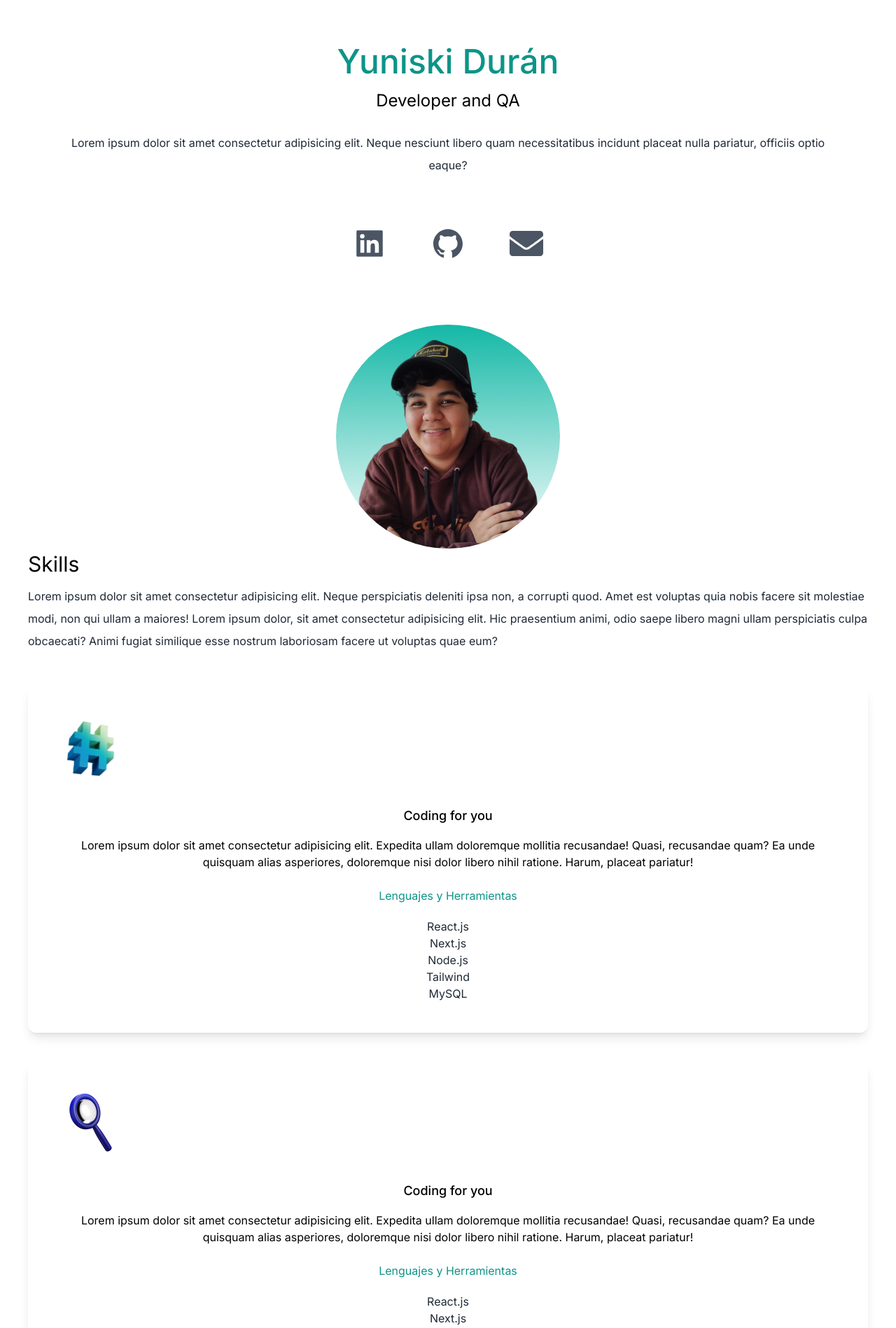
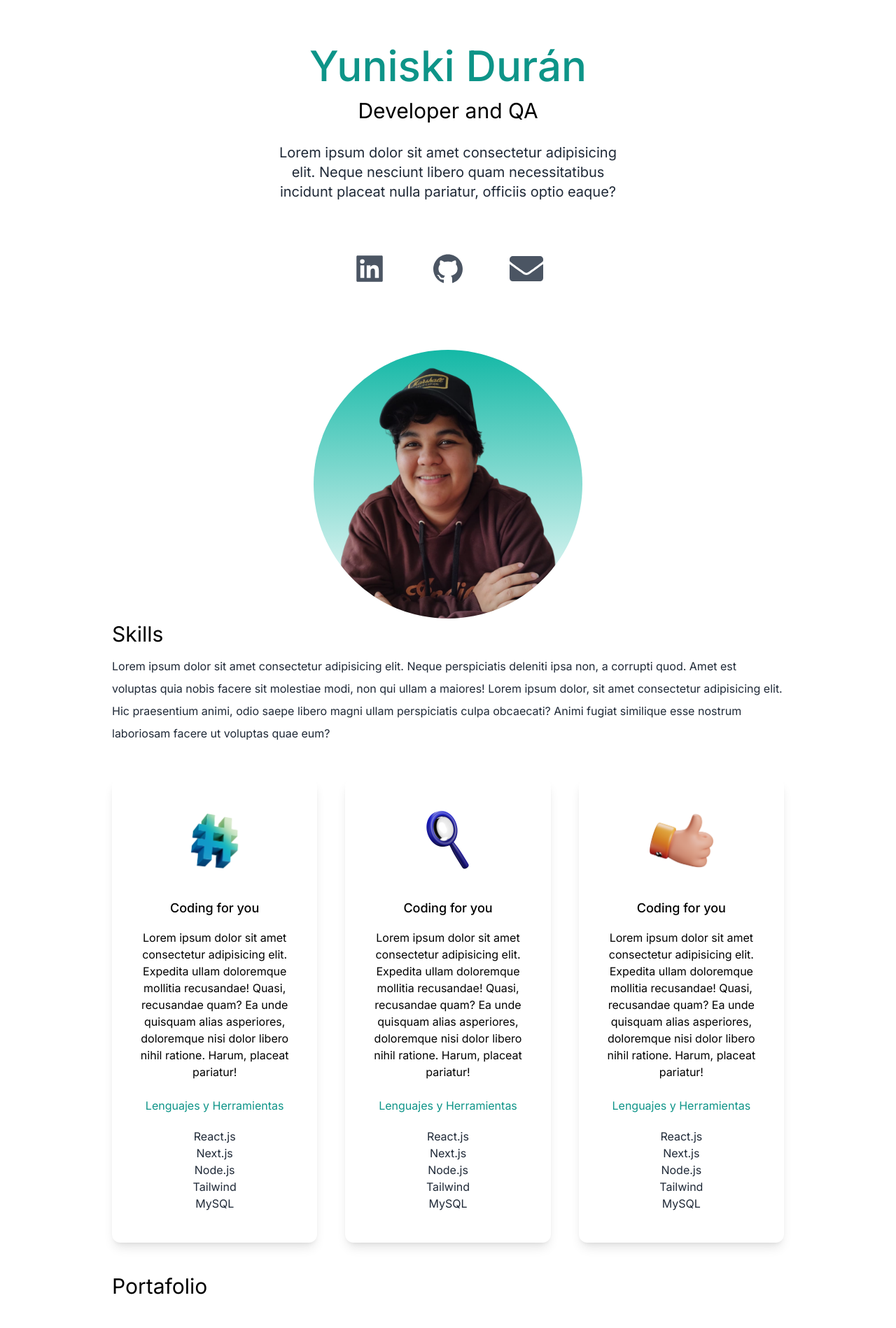
Before and after one commit to Yuniski/portfolio-web-bear, a Next.js app: page / in a window 1280 px wide. Shown: the part 140-2038 px from the top of the page at 70% size. Built offline with nearby package versions, Linux system fonts and the light colour scheme.

Commit message:
structure and css styles

```diff
--- a/src/app/page.js
+++ b/src/app/page.js
@@ -6,10 +6,16 @@ import deved from "../../public/foto-bg.png";
 import code from "../../public/code.png";
 import qa from "../../public/qa.png";
 import consulting from "../../public/consulting.png";
+import web0 from "../../public/web0.png";
+import web1 from "../../public/web1.png";
+import web2 from "../../public/web2.png";
+import web3 from "../../public/web3.png";
+import web4 from "../../public/web4.png";
 
 export default function Home() {
   return (
-    <main className="bg-white px-10">
+  <div>
+    <main className="bg-white px-10 md:px-20 lg:px-40" >
       <section className=" min-h-screen">
         <nav className="py-10 mb-12 flex justify-between">
           <h1 className="text-xl font-burtons">Bear Programing</h1>
@@ -28,11 +34,11 @@ export default function Home() {
           </ul>
         </nav>
         <div className="text-center p-10 ">
-          <h2 className="text-5xl py-2 text-teal-600 font-medium">
+          <h2 className="text-5xl py-2 text-teal-600 font-medium md:text-6xl">
             Yuniski Durán
           </h2>
-          <h3 className="text-2xl py-2">Developer and QA</h3>
-          <p className="text-md py-5 leading-8 text-gray-800">
+          <h3 className="text-2xl py-2 md:text-3xl">Developer and QA</h3>
+          <p className="text-md py-5 leading-8 text-gray-800 md:text-xl max-w-lg mx-auto">
             Lorem ipsum dolor sit amet consectetur adipisicing elit. Neque
             nesciunt libero quam necessitatibus incidunt placeat nulla pariatur,
             officiis optio eaque?
@@ -43,7 +49,7 @@ export default function Home() {
           <AiFillGithub />
           <FaEnvelope />
         </div>
-        <div className="relative mx-auto bg-gradient-to-b from-teal-500 rounded-full w-80 h-80 mt-20 overflow-hidden">
+        <div className="relative mx-auto bg-gradient-to-b from-teal-500 rounded-full w-80 h-80 mt-20 overflow-hidden md:h-96 md:w-96">
           <Image src={deved} className="cover" alt="Photo of Yuniski" />
         </div>
       </section>
@@ -61,9 +67,15 @@ export default function Home() {
             quae eum?
           </p>
         </div>
-        <div>
+        <div className="lg:flex gap-10">
           <div className="text-center shadow-lg p-10 rounded-xl my-10">
-            <Image src={code} width={100} height={100} alt="# code image" className="text-center"/>
+            <Image
+              src={code}
+              width={100}
+              height={100}
+              alt="# code image"
+              className="inline justify-center"
+            />
             <h3 className="text-lg font-medium pt-8 pb-2">Coding for you</h3>
             <p className="py-2">
               Lorem ipsum dolor sit amet consectetur adipisicing elit. Expedita
@@ -81,7 +93,13 @@ export default function Home() {
             </ul>
           </div>
           <div className="text-center shadow-lg p-10 rounded-xl my-10">
-            <Image src={qa} width={100} height={100} alt="# code image" className="text-center"/>
+            <Image
+              src={qa}
+              width={100}
+              height={100}
+              alt="# code image"
+              className="inline justify-center"
+            />
             <h3 className="text-lg font-medium pt-8 pb-2">Coding for you</h3>
             <p className="py-2">
               Lorem ipsum dolor sit amet consectetur adipisicing elit. Expedita
@@ -99,7 +117,13 @@ export default function Home() {
             </ul>
           </div>
           <div className="text-center shadow-lg p-10 rounded-xl my-10">
-            <Image src={consulting} width={100} height={100} alt="# code image" className="text-center"/>
+            <Image
+              src={consulting}
+              width={100}
+              height={100}
+              alt="# code image"
+              className="inline justify-center"
+            />
             <h3 className="text-lg font-medium pt-8 pb-2">Coding for you</h3>
             <p className="py-2">
               Lorem ipsum dolor sit amet consectetur adipisicing elit. Expedita
@@ -118,6 +142,30 @@ export default function Home() {
           </div>
         </div>
       </section>
+
+      <section>
+        <div>
+          <h3 className="text-3xl py-1">Portafolio</h3>
+        </div>
+        <div className="flex flex-col gap-10 py-10 lg:flex-row lg:flex-wrap">
+          <div className="basis-1/3 flex-1">
+            <Image src={web0} className="rounded-lg object-cover" width={"100%"} height={"100%"} layout="responsive" alt="todoapp" />
+          </div>
+          <div className="basis-1/3 flex-1">
+            <Image src={web1} className="rounded-lg object-cover" width={"100%"} height={"100%"} layout="responsive" alt="card" />
+          </div>
+          <div className="basis-1/3 flex-1">
+            <Image src={web2} className="rounded-lg object-cover" width={"100%"} height={"100%"} layout="responsive" alt="qr component" />
+          </div>
+          <div className="basis-1/3 flex-1">
+            <Image src={web4} className="rounded-lg object-cover" width={"100%"} height={"100%"} layout="responsive" alt="rating component" />
+          </div>
+          <div className="basis-1/3 flex-1">
+            <Image src={web3} className="rounded-lg object-cover" width={"100%"} height={"100%"} layout="responsive" alt="versus rick and morty" />
+          </div>
+        </div>
+      </section>
     </main>
+  </div>
   );
 }
```
